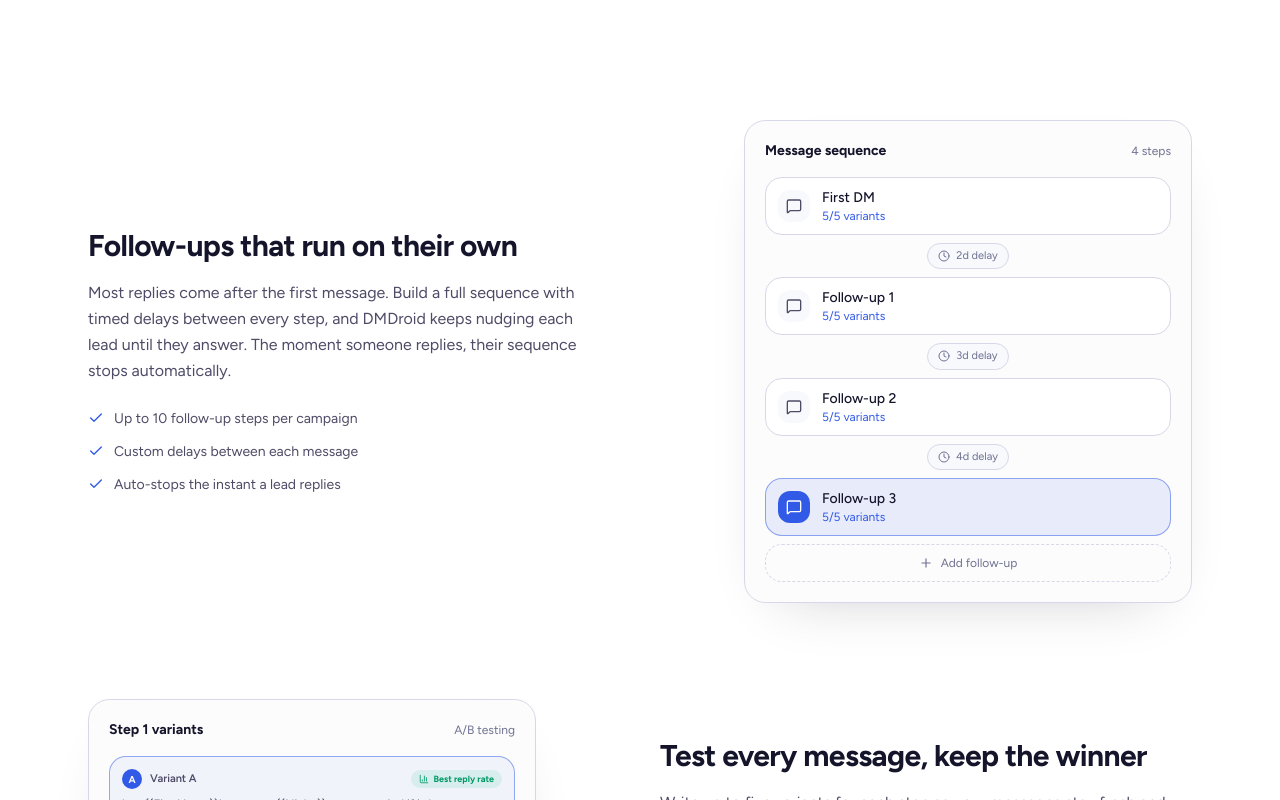
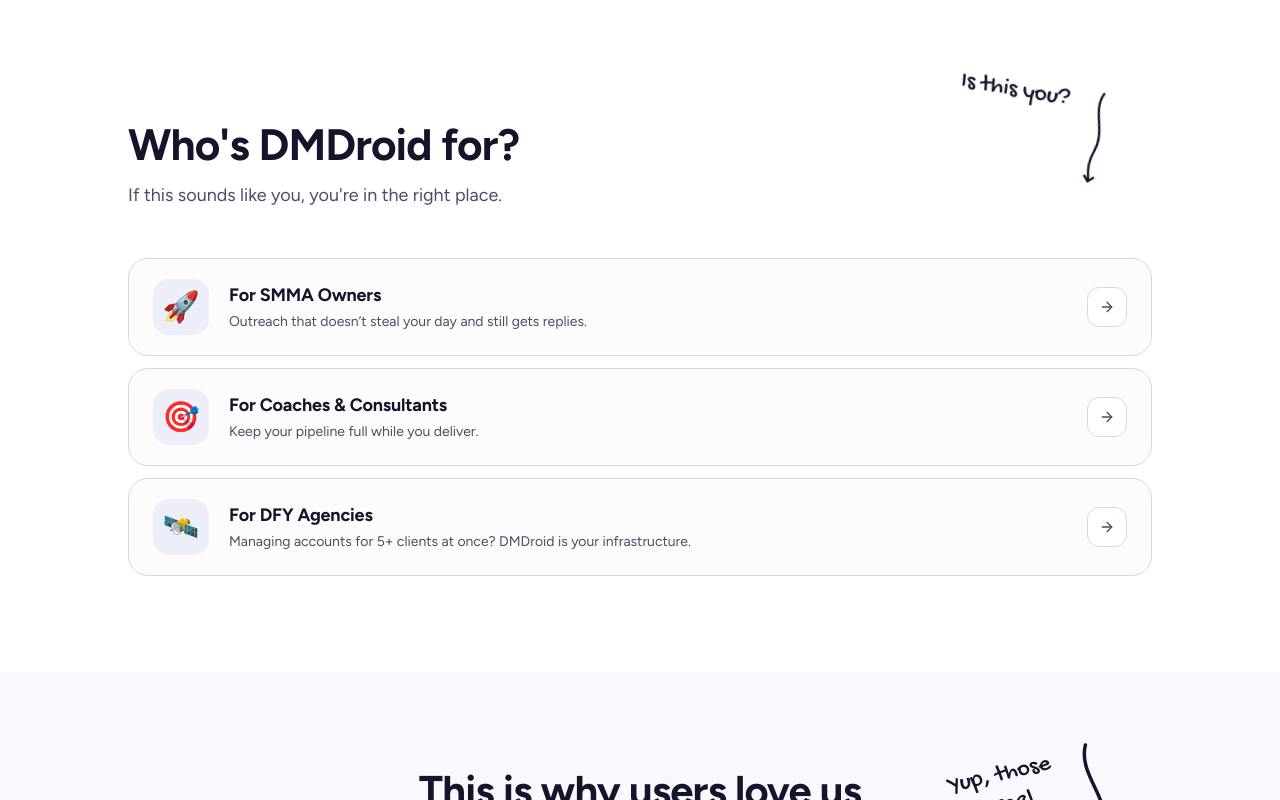
Before and after one commit to ayu-xd/landingpage, a Next.js app: page / in a window 1280 px wide. Shown: the part 5600-6400 px from the top of the page. Built offline with nearby package versions, Linux system fonts and the light colour scheme.

Commit message:
remove: ProductShowcase section (Follow-ups, A/B testing, Visual pipeline)

```diff
--- a/app/page.tsx
+++ b/app/page.tsx
@@ -5,7 +5,6 @@ import { FinalCta } from '@/components/landing/final-cta'
 import { Hero } from '@/components/landing/hero'
 import { HowItWorks } from '@/components/landing/how-it-works'
 import { Pricing } from '@/components/landing/pricing'
-import { ProductShowcase } from '@/components/landing/product-showcase'
 import { SiteFooter } from '@/components/landing/site-footer'
 import { SiteNav } from '@/components/landing/site-nav'
 import { SocialProof } from '@/components/landing/social-proof'
@@ -29,7 +28,6 @@ export default function Page() {
         <HowItWorks />
         <SupportStrip />
         <Contrast />
-        <ProductShowcase />
         <WhoItsFor />
         <Testimonials />
         <Pricing />
```
